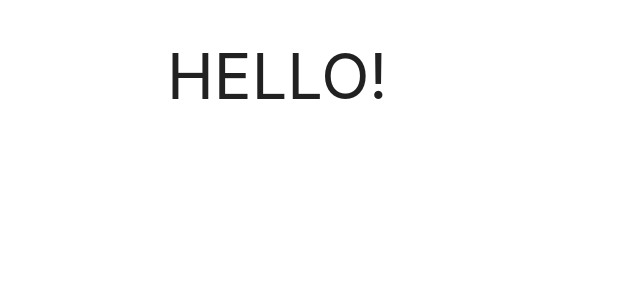
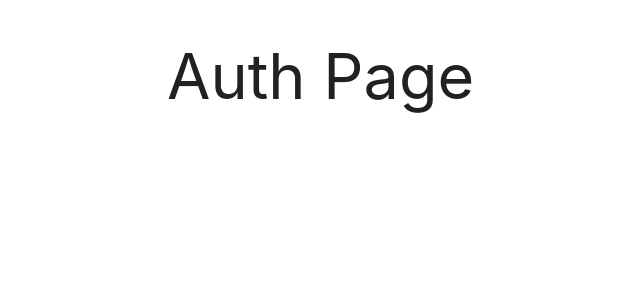
Before and after one commit to ervin-khamoido/link-shortening, a React (Create React App) app in the folder client/: page / in a window 1280 px wide. Shown: the top 300 px of the page, without its empty margins (25-665 px from the left). Built offline with nearby package versions, Linux system fonts and the light colour scheme.

Commit message:
Added routing

```diff
--- a/client/package.json
+++ b/client/package.json
@@ -9,6 +9,7 @@
     "materialize-css": "^1.0.0-rc.2",
     "react": "^17.0.1",
     "react-dom": "^17.0.1",
+    "react-router-dom": "^5.2.0",
     "react-scripts": "4.0.3",
     "web-vitals": "^1.1.0"
   },
--- a/client/src/App.js
+++ b/client/src/App.js
@@ -1,11 +1,17 @@
+import {BrowserRouter as Router} from 'react-router-dom';
 import 'materialize-css';
+import { useRoutes } from './routes';
 
 function App() {
-  return (
-    <div className="container">
-      <h1>HELLO!</h1>
-    </div>
-  );
+	const routes = useRoutes(false);
+
+	return (
+		<Router>
+			<div className="container">
+				{routes}
+			</div>
+		</Router>
+	);
 }
 
 export default App;
--- /dev/null
+++ b/client/src/pages/AuthPage.js
@@ -0,0 +1,7 @@
+export const  AuthPage = () => {
+   return (
+      <div>
+         <h1>Auth Page</h1>
+      </div>
+   )
+}
--- /dev/null
+++ b/client/src/pages/CreatePage.js
@@ -0,0 +1,7 @@
+export const CreatePage = () => {
+   return (
+      <div>
+         <h1>Create Page</h1>
+      </div>
+   )
+}
--- /dev/null
+++ b/client/src/pages/DetailPAge.js
@@ -0,0 +1,7 @@
+export const DetailPage = () => {
+   return (
+      <div>
+         <h1>Detail Page</h1>
+      </div>
+   )
+}
--- /dev/null
+++ b/client/src/pages/LinksPage.js
@@ -0,0 +1,7 @@
+export const LinksPage = () => {
+   return (
+      <div>
+         <h1>Links Page</h1>
+      </div>
+   )
+}
--- /dev/null
+++ b/client/src/routes.js
@@ -0,0 +1,25 @@
+import {Switch, Route, Redirect} from 'react-router-dom';
+import { AuthPage } from './pages/AuthPage';
+import { CreatePage } from './pages/CreatePage';
+import { DetailPage } from './pages/DetailPAge';
+import { LinksPage } from './pages/LinksPage';
+
+export const useRoutes = isAuthenticated => {
+   if (isAuthenticated) {
+      return (
+         <Switch>
+            <Route path="/links" exact component={LinksPage} />
+            <Route path="/create" exact component={CreatePage} />
+            <Route path="/detail/:id" exact component={DetailPage} />
+            <Redirect to="/create" />
+         </Switch>
+      )
+   } else {
+      return (
+         <Switch>
+            <Route path="/" exact component={AuthPage} />
+            <Redirect to="/" />
+         </Switch>
+      )
+   }
+}
```
Also changed, not shown: 1 other file (tests, documents, lock files or other folders).
